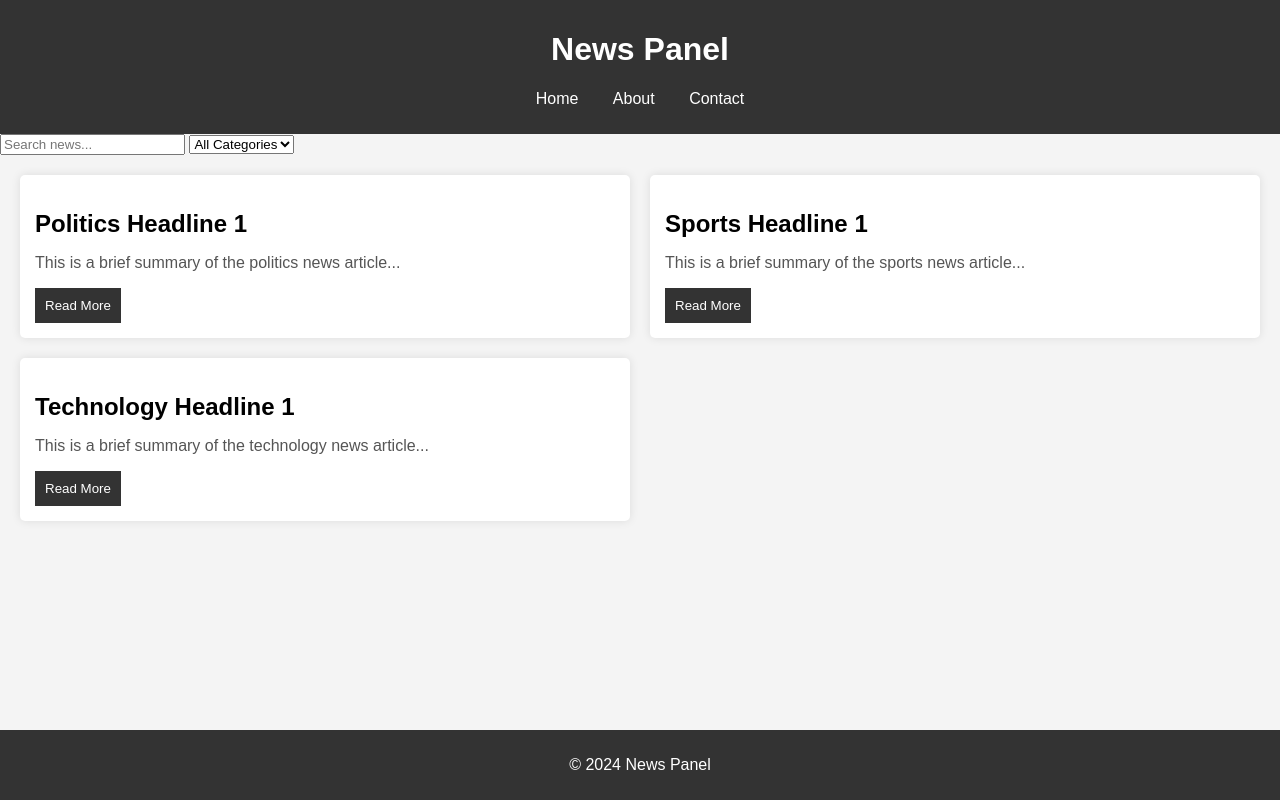
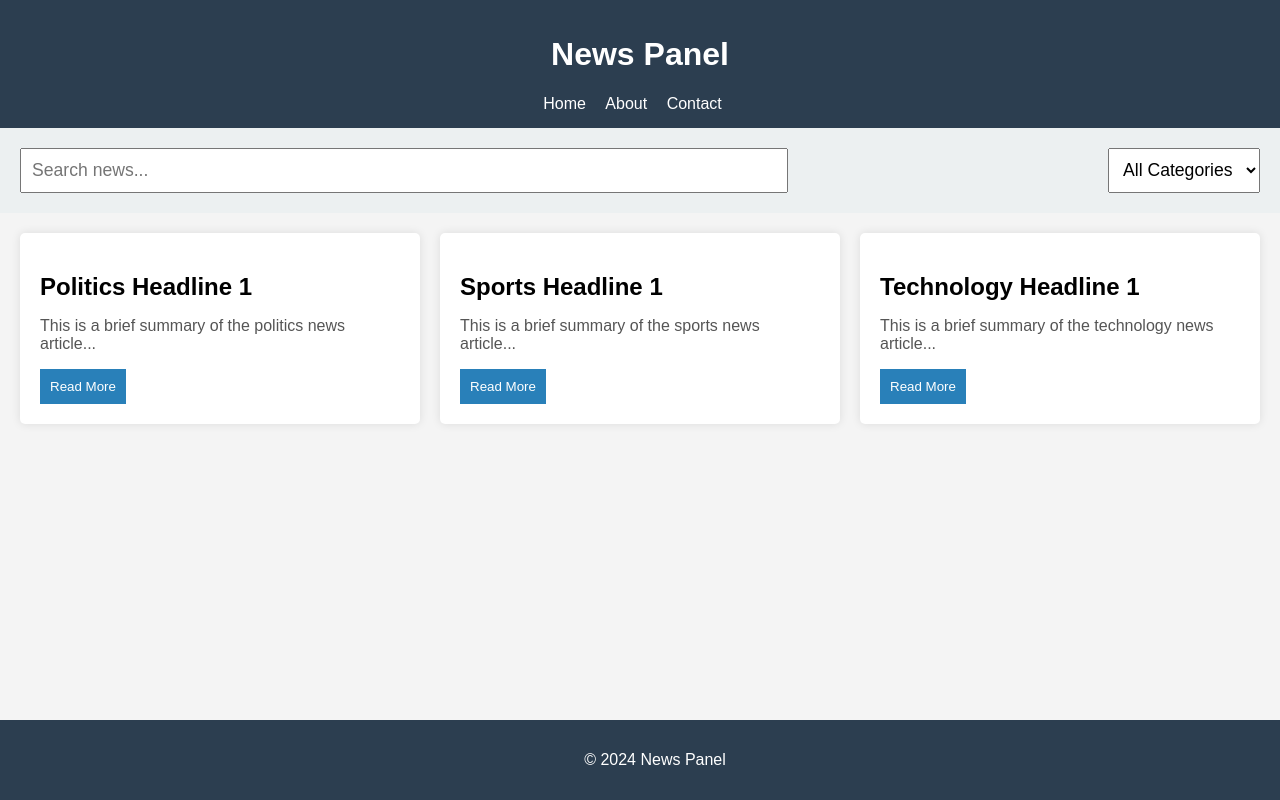
Before and after one commit to odbarrerar/germannews_zew, a plain HTML site: page index.html in a window 1280 px wide. Drawn offline with Linux system fonts and the light colour scheme; a script that the page names is missing.

Commit message:
Update styles.css

```diff
--- a/styles.css
+++ b/styles.css
@@ -7,20 +7,21 @@ body {
 }
 
 header {
-    background-color: #333;
+    background-color: #2c3e50;
     color: white;
-    padding: 10px 0;
+    padding: 15px;
     text-align: center;
 }
 
 nav ul {
-    list-style-type: none;
+    list-style: none;
     padding: 0;
+    margin: 0;
 }
 
 nav ul li {
     display: inline;
-    margin: 0 15px;
+    margin-right: 15px;
 }
 
 nav ul li a {
@@ -28,19 +29,34 @@ nav ul li a {
     text-decoration: none;
 }
 
-main {
+#controls {
+    display: flex;
+    justify-content: space-between;
     padding: 20px;
+    background-color: #ecf0f1;
+}
+
+#search-bar {
+    padding: 10px;
+    width: 60%;
+    font-size: 1.1em;
+}
+
+#category-filter {
+    padding: 10px;
+    font-size: 1.1em;
 }
 
 #news-container {
     display: grid;
-    grid-template-columns: 1fr 1fr;
+    grid-template-columns: 1fr 1fr 1fr;
     gap: 20px;
+    padding: 20px;
 }
 
 .news-item {
     background-color: white;
-    padding: 15px;
+    padding: 20px;
     border-radius: 5px;
     box-shadow: 0 0 10px rgba(0, 0, 0, 0.1);
 }
@@ -56,7 +72,7 @@ main {
 }
 
 .read-more {
-    background-color: #333;
+    background-color: #2980b9;
     color: white;
     padding: 10px;
     border: none;
@@ -64,14 +80,14 @@ main {
 }
 
 .read-more:hover {
-    background-color: #555;
+    background-color: #3498db;
 }
 
 footer {
-    background-color: #333;
+    background-color: #2c3e50;
     color: white;
     text-align: center;
-    padding: 10px 0;
+    padding: 15px;
     position: fixed;
     width: 100%;
     bottom: 0;
```
